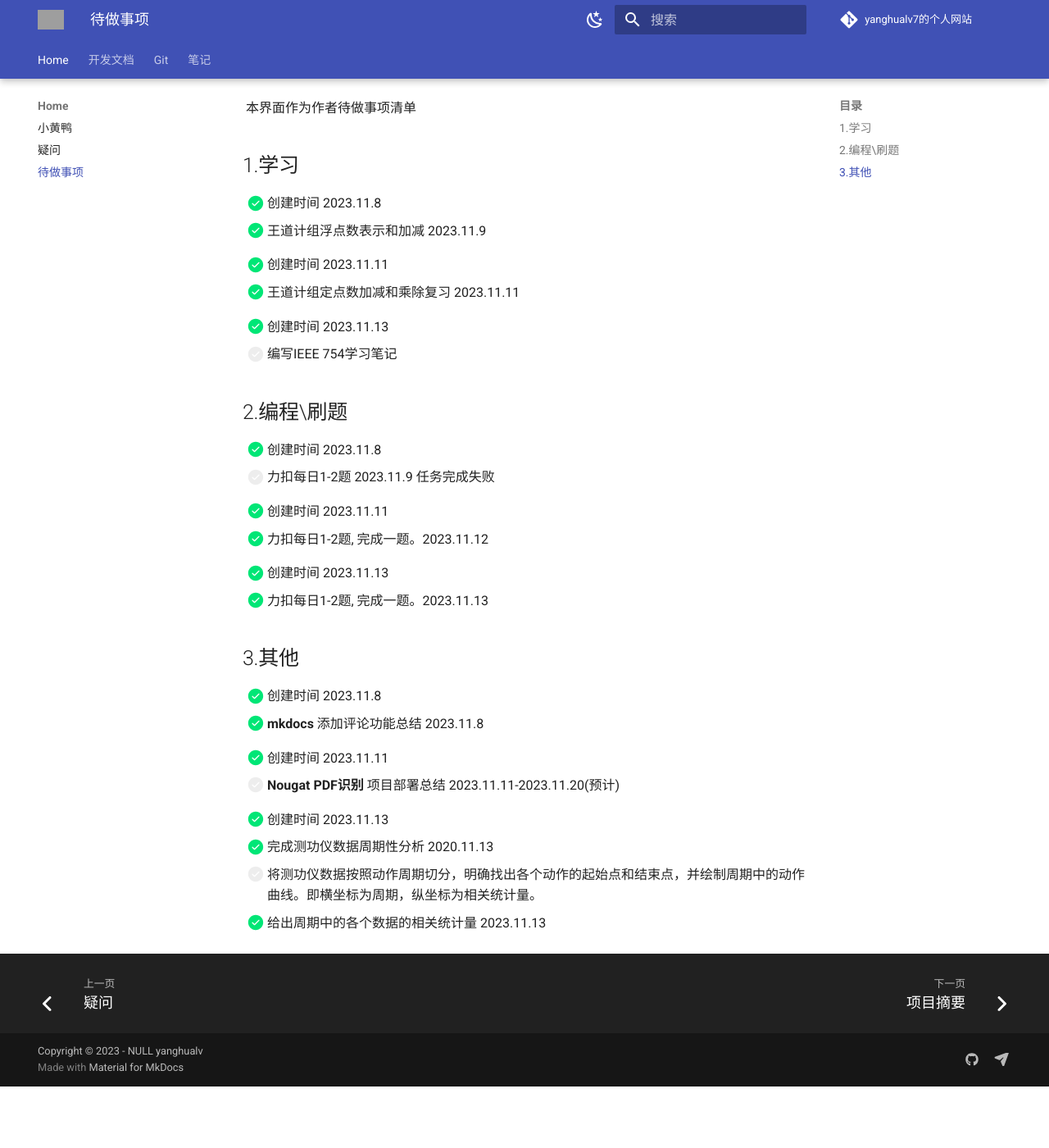
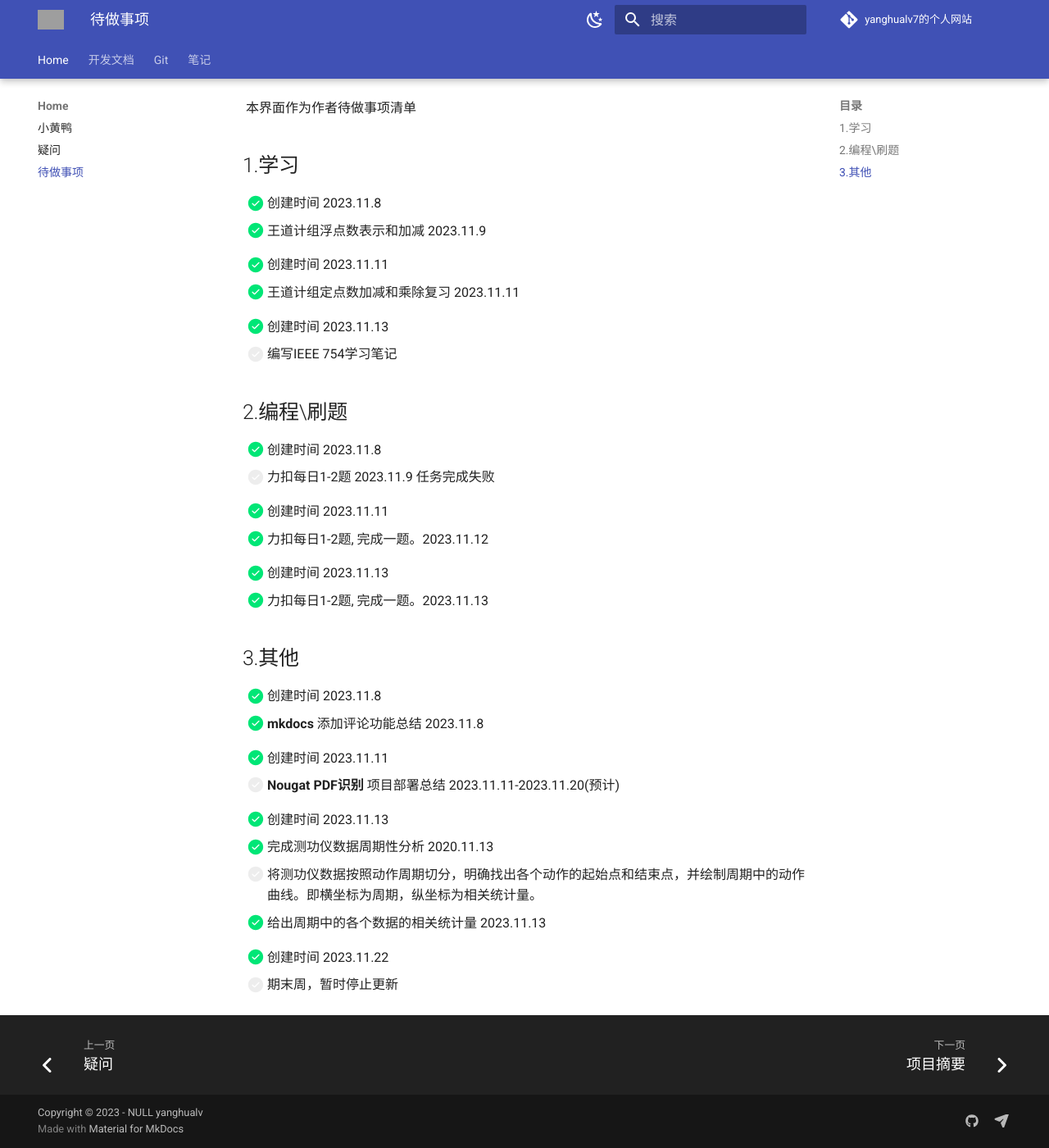
Before and after one commit to yanghualv7/yanghualv7.github.io, an MkDocs documentation site: the page built from docs/Home/todo.md, in a window 1280 px wide and 1400 px high, scrolled down 109 px. Shown: the whole window at 82% size. Built offline with MkDocs 1.6.1 and Material for MkDocs 9.7.7, drawn with Linux system fonts in a browser that asks for light colours; nearby versions of some CDN libraries; comment, search, counter and statistics services are not loaded; before the commit the page ends 1434 px from its top, so only the background shows below that; grey boxes are pictures that could not be loaded.

Commit message:
*网站暂时停止更新

```diff
--- a/docs/Home/todo.md
+++ b/docs/Home/todo.md
@@ -43,3 +43,7 @@
 - [x] 完成测功仪数据周期性分析 2020.11.13
 - [ ] 将测功仪数据按照动作周期切分，明确找出各个动作的起始点和结束点，并绘制周期中的动作曲线。即横坐标为周期，纵坐标为相关统计量。
 - [x] 给出周期中的各个数据的相关统计量 2023.11.13
+
+<!-- 任务清单 -->
+- [x] 创建时间 2023.11.22
+- [ ] 期末周，暂时停止更新
--- a/docs/extra.css
+++ b/docs/extra.css
@@ -4,5 +4,5 @@
 body {
   margin-left: auto;
   margin-right: auto;
-  max-width: 6000px; /* 根据需要调整页面宽度 */
+  /* max-width: 3000px; 根据需要调整页面宽度 */
 }
```
